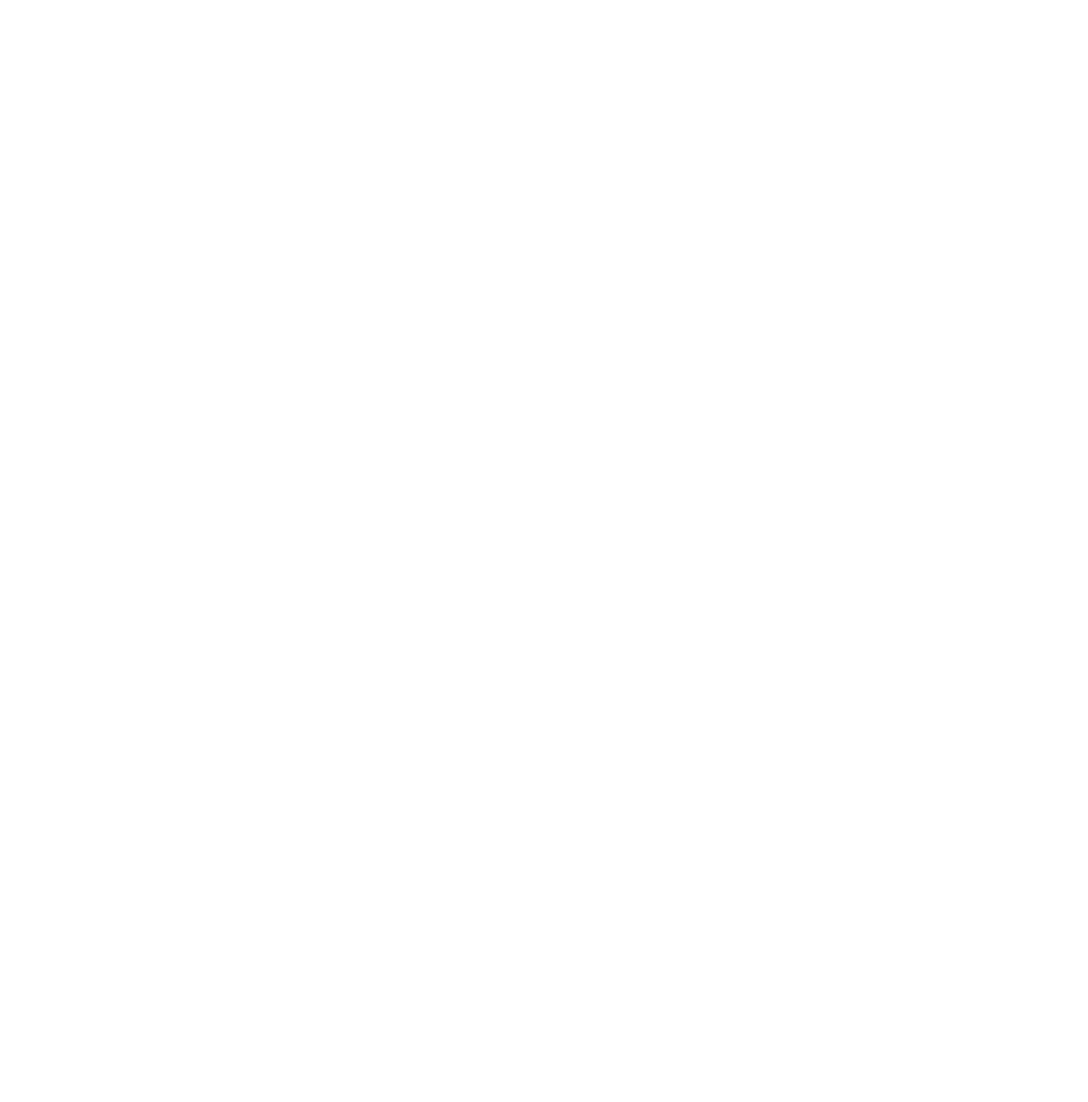
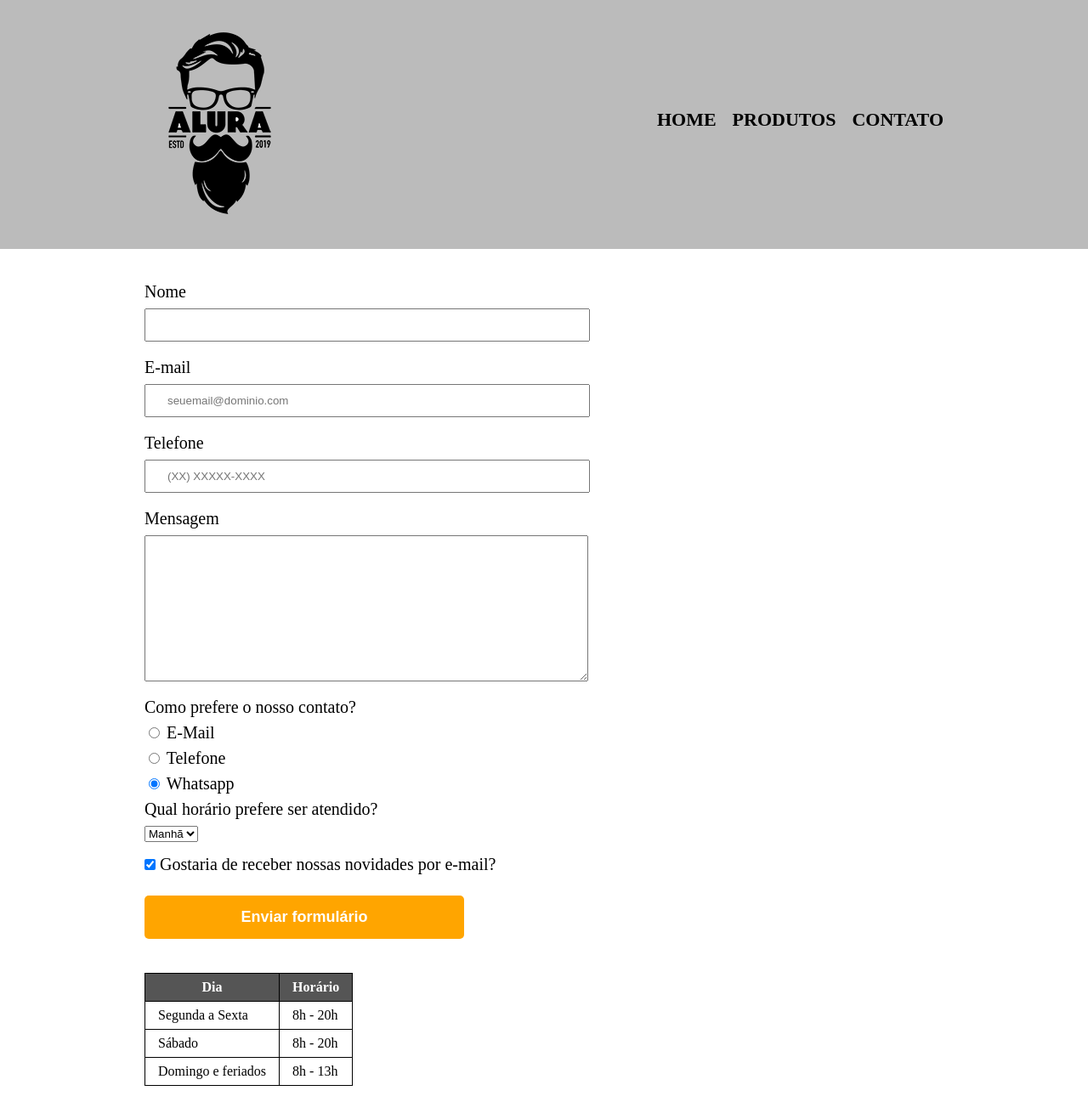
Before and after one commit to oshiromarcio/BarbeariaAlura, a plain HTML site: page contato.html in a window 1280 px wide. Shown: the top 1297 px of the page at 85% size. Before the commit the page ends 800 px from the top, so only its background shows below. Drawn offline with Linux system fonts and the light colour scheme.

Commit message:
HTML5 e CSS3 Parte 3 Final

```diff
--- a/contato.html
+++ b/contato.html
@@ -0,0 +1,90 @@
+<!DOCTYPE html>
+<html lang="pt-br">
+    <head>
+        <meta charset="UTF8">
+        <title>Contato - Barbearia Alura</title>
+        <link rel="stylesheet" href="reset.css">
+        <link rel="stylesheet" href="style.css">
+    </head>
+    <body>
+        <header>
+            <div class="caixa">
+                <h1><img src="logo.png" alt="Logo da Barbearia Alura"></h1>
+                <nav>
+                    <ul>
+                        <li><a href="index.html">Home</a></li>
+                        <li><a href="produtos.html">Produtos</a></li>
+                        <li><a href="contato.html">Contato</a></li>
+                    </ul>
+                </nav>
+            </div>
+        </header>
+
+        <main>
+            <form>
+                <label for="nome">Nome</label>
+                <input type="text" id="nome" class="input-padrao" required>
+
+                <label for="email">E-mail</label>
+                <input type="email" id="email" class="input-padrao" required placeholder="seuemail@dominio.com">
+
+                <label for="telefone">Telefone</label>
+                <input type="tel" id="telefone" class="input-padrao" required placeholder="(XX) XXXXX-XXXX">
+
+                <label for="mensagem">Mensagem</label>
+                <textarea cols="70" rows="10" id="mensagem" class="input-padrao" required></textarea>
+
+                <fieldset>
+                    <legend>Como prefere o nosso contato?</legend>
+                    <label for="radio-email"><input type="radio" name="contato" value="email" id="radio-email"> E-Mail</label>
+
+                    <label for="radio-telefone"><input type="radio" name="contato" value="telefone" id="radio-telefone"> Telefone</label>
+
+                    <label for="radio-whatsapp"><input type="radio" name="contato" value="whatsapp" id="radio-whatsapp" checked> Whatsapp</label>
+
+                </fieldset>
+
+                <fieldset>
+                    <legend>Qual horário prefere ser atendido?</legend>
+                    <select>
+                        <option>Manhã</option>
+                        <option>Tarde</option>
+                        <option>Noite</option>
+                    </select>
+                </fieldset>
+
+                <label><input type="checkbox" class="checkbox" checked> Gostaria de receber nossas novidades por e-mail?</label>
+
+                <input type="submit" value="Enviar formulário" class="enviar">
+            </form>
+
+            <table>
+                <thead>
+                    <tr>
+                        <th>Dia</th>
+                        <th>Horário</th>
+                    </tr>
+                </thead>
+                <tbody>
+                    <tr>
+                        <td>Segunda a Sexta</td>
+                        <td>8h - 20h</td>
+                    </tr>
+                    <tr>
+                        <td>Sábado</td>
+                        <td>8h - 20h</td>
+                    </tr>
+                    <tr>
+                        <td>Domingo e feriados</td>
+                        <td>8h - 13h</td>
+                    </tr>
+                </tbody>
+            </table>
+        </main>
+
+        <footer>
+            <img src="logo-branco.png" alt="Logo da Bargeair">
+            <p class="copyright">&copy; Copyright Barbearia Alura 2019</p>
+        </footer>
+    </body>
+</html>
--- /dev/null
+++ b/style-home.css
@@ -0,0 +1,49 @@
+.principal {
+    background: #cccccc;
+    padding: 30px;
+}
+
+.titulo-principal {
+    padding-left: 20px;
+}
+
+#banner {
+    width: 100%;
+}
+
+.titulo-centralizado {
+    text-align: center;
+}
+
+p {
+    text-align: center;
+}
+
+/* rgb(255,0,0) = #ff0000 = red */
+em strong {
+    color: rgb(255,0,0);
+}
+
+#missao {
+    font-size: 20px;
+}
+
+.beneficios {
+    background: white;
+    padding: 20px;
+}
+
+ul {
+    display: inline-block;
+    vertical-align: top;
+    width: 20%;
+    margin-right: 15%;
+}
+
+.itens {
+    font-style: italic;
+}
+
+.imagembeneficios {
+    width: 50%;
+}
--- a/style.css
+++ b/style.css
@@ -1,49 +1,150 @@
-.principal {
-    background: #cccccc;
-    padding: 30px;
+header {
+    background: #bbbbbb;
+    padding: 20px 0;
 }
 
-.titulo-principal {
-    padding-left: 20px;
+nav {
+    position: absolute;
+    top: 110px;
+    right: 0px;
 }
 
-#banner {
-    width: 100%;
+nav li {
+    display: inline;
+    margin: 0 0 0 15px;
 }
 
-.titulo-centralizado {
-    text-align: center;
+nav a {
+    text-transform: uppercase;
+    color: #000000;
+    font-weight: bold;
+    font-size: 22px;
+    text-decoration: none;
 }
 
-p {
-    text-align: center;
+nav a:hover {
+    color: #C78C19;
+    text-decoration: underline;
 }
 
-/* rgb(255,0,0) = #ff0000 = red */
-em strong {
-    color: rgb(255,0,0);
+.caixa {
+    width: 940px;
+    position: relative;
+    margin: 0 auto;
 }
 
-#missao {
-    font-size: 20px;
+.produtos {
+    width: 940px;
+    margin: 0 auto;
+    padding: 50px 0;
 }
 
-.beneficios {
-    background: white;
-    padding: 20px;
+.produtos li {
+    display: inline-block;
+    text-align: center;
+    width: 30%;
+    vertical-align: top;
+    margin: 0 1.5%;
+    padding: 30px 20px;
+    box-sizing: border-box;
+    border: 2px solid #000000;
+    border-radius: 10px;
 }
 
-ul {
-    display: inline-block;
-    vertical-align: top;
-    width: 20%;
-    margin-right: 15%;
+.produtos li:hover {
+    color: #C78C19;
 }
 
-.itens {
-    font-style: italic;
+.produtos li:active {
+    border-color: #088C19;
 }
 
-.imagembeneficios {
+.produtos li:hover h2 {
+    font-size: 34px;
+}
+
+.produtos h2 {
+    font-size: 30px;
+    font-weight: bold;
+}
+
+.produto-preco {
+    font-size: 22px;
+    font-weight: bold;
+    margin-top: 10px;
+}
+
+.produto-descricao {
+    font-size: 18px;
+}
+
+footer {
+    text-align: center;
+    background: url("bg.jpg");
+    padding: 40px 0;
+}
+
+.copyright {
+    color: #ffffff;
+    font-size: 13px;
+    margin: 20px 0 0;
+}
+
+main {
+    width: 940px;
+    margin: 0 auto;
+}
+
+form {
+    margin: 40px 0;
+}
+
+form label, form legend {
+    display: block;
+    font-size: 20px;
+    margin: 0 0 10px;
+}
+
+.input-padrao {
+    display: block;
+    margin: 0 0 20px;
+    padding: 10px 25px;
     width: 50%;
 }
+
+.checkbox {
+    margin: 20px 0;
+}
+
+.enviar {
+    width: 40%;
+    padding: 15px 0;
+    background: orange;
+    color: white;
+    font-weight: bold;
+    font-size: 18px;
+    border: none;
+    border-radius: 5px;
+    transition: 1s all;
+    cursor: pointer;
+}
+
+.enviar:hover {
+    background: darkorange;
+    transform: scale(1.1);
+}
+
+table {
+    margin: 20px 0 40px;
+}
+
+thead {
+    background: #555555;
+    color: white;
+    font-weight: bold;
+}
+
+td, th {
+    border: 1px solid #000000;
+    padding: 8px 15px;
+}
```
Also changed, not shown: index.html (+1 -1 lines), produtos.css (deleted, +0 -91 lines), produtos.html (+1 -1 lines).
